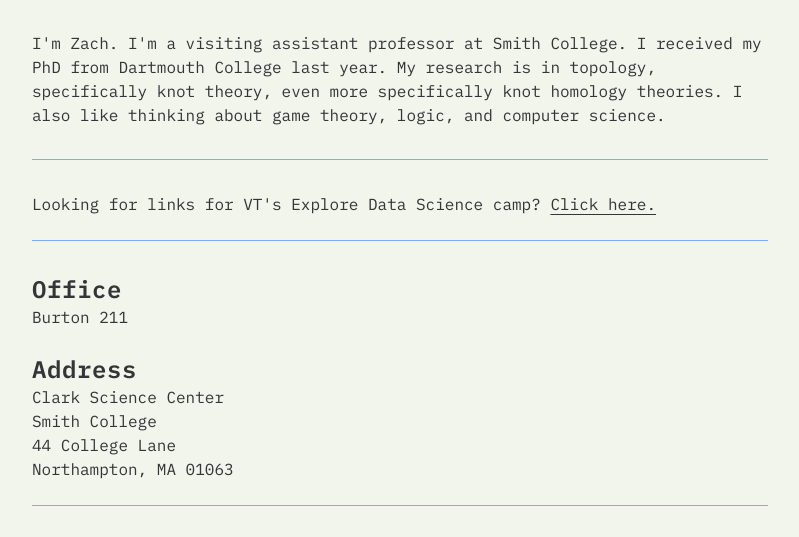
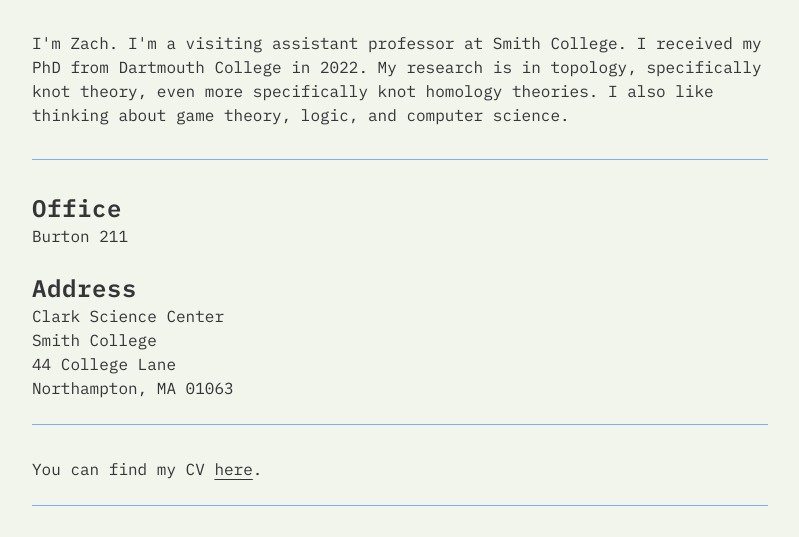
Before and after one commit to zach-winkeler/zach-winkeler.github.io, an Astro site: page / in a window 1280 px wide. Shown: the part 258-795 px from the top of the page, without its empty margins (240-1039 px from the left). Built offline with nearby package versions, Linux system fonts and the light colour scheme; Astro itself is replaced by a stand-in of ours.

Commit message:
Edited PhD date and removed VT camp blurb

```diff
--- a/src/pages/index.astro
+++ b/src/pages/index.astro
@@ -28,15 +28,9 @@
             <p>
                 I'm Zach.
                 I'm a visiting assistant professor at Smith College.
-                I received my PhD from Dartmouth College last year.
+                I received my PhD from Dartmouth College in 2022.
                 My research is in topology, specifically knot theory, even more specifically knot homology theories.
                 I also like thinking about game theory, logic, and computer science.
-            </p>
-        </section>
-        <Hr/>
-        <section>
-            <p>
-                Looking for links for VT's Explore Data Science camp? <a href="presentations/explore-data-science-2024">Click here.</a>
             </p>
         </section>
         <Hr/>
```
